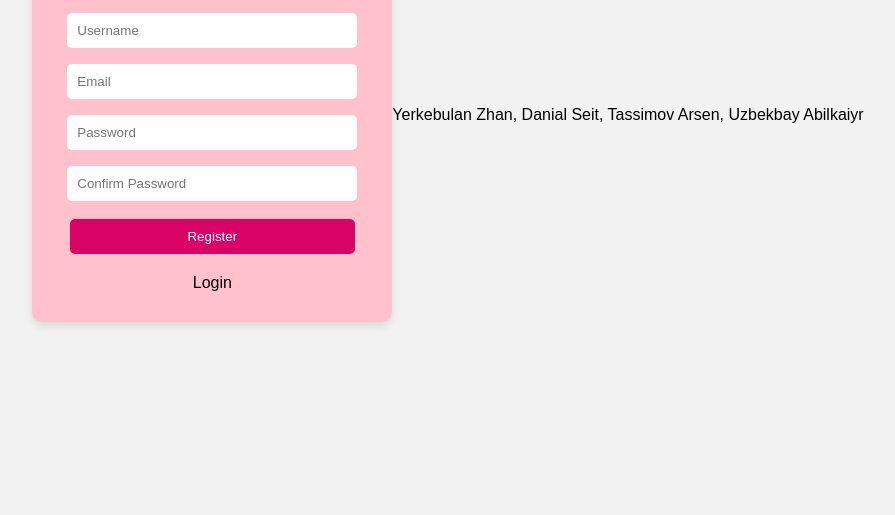
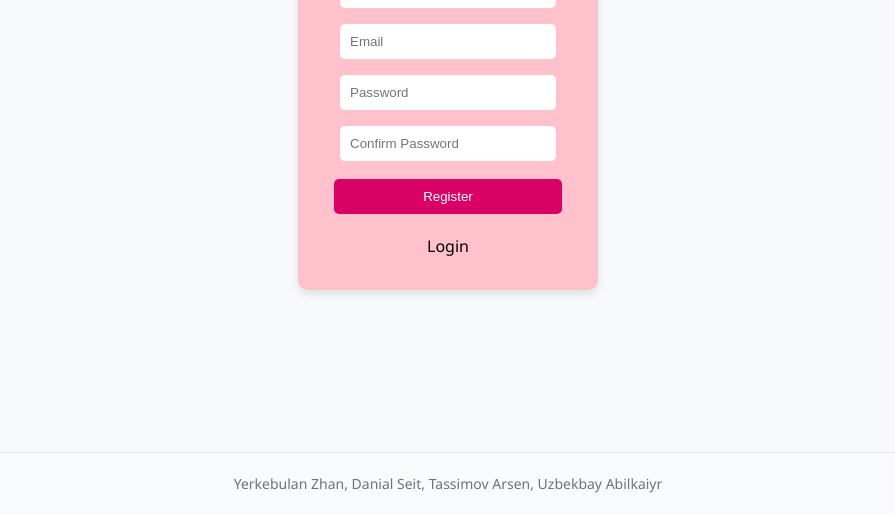
Before and after one commit to rikster-r/webtech2, a plain HTML site: page authentication/register/register.html in a window 1280 px wide. Shown: the part 285-800 px from the top of the page, without its empty margins (192-1087 px from the left). Drawn offline with Linux system fonts and the light colour scheme.

Commit message:
Fix visual issues

```diff
--- a/authentication/login/login.css
+++ b/authentication/login/login.css
@@ -3,10 +3,14 @@ body {
   padding: 0;
   font-family: Arial, sans-serif;
   height: 100vh;
+  background: #f2f2f2;
+}
+
+.login-container {
   display: flex;
   justify-content: center;
   align-items: center;
-  background: #f2f2f2;
+  height: 100%;
 }
 
 .form-container {
@@ -15,7 +19,7 @@ body {
   border-radius: 10px;
   width: 300px;
   text-align: center;
-  box-shadow: 0 4px 8px rgba(0,0,0,0.1);
+  box-shadow: 0 4px 8px rgba(0, 0, 0, 0.1);
 }
 
 .form-container h2 {
@@ -33,7 +37,7 @@ body {
 .form-container button {
   width: 95%;
   padding: 10px;
-  background:  #D90368;
+  background: #d90368;
   border: none;
   border-radius: 5px;
   color: white;
@@ -41,7 +45,6 @@ body {
   margin-top: 10px;
 }
 
-
 .form-container a {
   display: block;
   margin-top: 20px;
--- a/authentication/register/register.css
+++ b/authentication/register/register.css
@@ -3,20 +3,23 @@ body {
   padding: 0;
   font-family: Arial, sans-serif;
   height: 100vh;
+  background: #f2f2f2;
+}
+
+.register-container {
   display: flex;
   justify-content: center;
   align-items: center;
-  background: #f2f2f2;
+  height: 100%;
 }
 
 .form-container {
   background: hsl(350, 100%, 88%, 1);
-
   padding: 30px;
   border-radius: 10px;
   width: 300px;
   text-align: center;
-  box-shadow: 0 4px 8px rgba(0,0,0,0.1);
+  box-shadow: 0 4px 8px rgba(0, 0, 0, 0.1);
 }
 
 .form-container h2 {
@@ -34,7 +37,7 @@ body {
 .form-container button {
   width: 95%;
   padding: 10px;
-  background:  #D90368;
+  background: #d90368;
   border: none;
   border-radius: 5px;
   color: white;
@@ -42,7 +45,6 @@ body {
   margin-top: 10px;
 }
 
-
 .form-container a {
   display: block;
   margin-top: 20px;
--- a/authentication/register/register.html
+++ b/authentication/register/register.html
@@ -1,22 +1,25 @@
 <!DOCTYPE html>
 <html lang="en">
   <head>
-  <meta charset="UTF-8">
-  <meta name="viewport" content="width=device-width, initial-scale=1.0">
+    <meta charset="UTF-8" />
+    <meta name="viewport" content="width=device-width, initial-scale=1.0" />
     <title>Register</title>
-  <link rel="stylesheet" href="register.css">
+    <link rel="stylesheet" href="register.css" />
+    <link rel="stylesheet" href="../../global.css" />
   </head>
   <body>
+    <div class="register-container">
       <div class="form-container">
         <h2>Register</h2>
         <form>
-      <input type="text" placeholder="Username" required>
-      <input type="email" placeholder="Email" required>
-      <input type="password" placeholder="Password" required>
-      <input type="password" placeholder="Confirm Password" required>
+          <input type="text" placeholder="Username" required />
+          <input type="email" placeholder="Email" required />
+          <input type="password" placeholder="Password" required />
+          <input type="password" placeholder="Confirm Password" required />
           <button type="submit">Register</button>
         </form>
         <a href="../login/login.html">Login</a>
+      </div>
     </div>
 
     <footer class="footer">
--- a/global.css
+++ b/global.css
@@ -1,3 +1,7 @@
+html, body {
+  height: 100%;
+}
+
 body {
   font-family: 'Segoe UI', Tahoma, Geneva, Verdana, sans-serif;
 }
@@ -29,6 +33,8 @@ body {
   background-color: #f8f9fa;
   color: #333;
   line-height: 1.6;
+  display: flex;
+  flex-direction: column;
 }
 
 .container {
--- a/main/welcome/main.css
+++ b/main/welcome/main.css
@@ -1,13 +1,18 @@
 body {
   min-height: 100vh;
+  display: flex;
+  margin: 0;
+  font-family: Arial, Helvetica, sans-serif;
+  background: #fff;
+}
+.container {
+  height: 100%;
   display: flex;
   flex-direction: column;
   justify-content: center;
   align-items: center;
-    margin: 0;
-    font-family: Arial, Helvetica, sans-serif;
-    background: #fff;
 }
+
 a {
   color: inherit;
   text-decoration: none;
@@ -24,7 +29,7 @@ p {
   max-width: 600px;
 }
 button {
-    background-color: #D90368;
+  background-color: #d90368;
   color: #fff;
   border: none;
   padding: 12px 28px;
@@ -32,7 +37,6 @@ button {
   font-size: 1rem;
   font-family: Arial, Helvetica, sans-serif;
   cursor: pointer;
-
 }
 button:hover {
   background-color: #b10253;
```
Also changed, not shown: authentication/login/login.html (+8 -5 lines), main/catalog/catalog.css (+9 -6 lines), main/catalog/catalog.html (+0 -6 lines), main/welcome/main.html (+10 -4 lines). Lines whose indentation alone changed are shown as unchanged.
